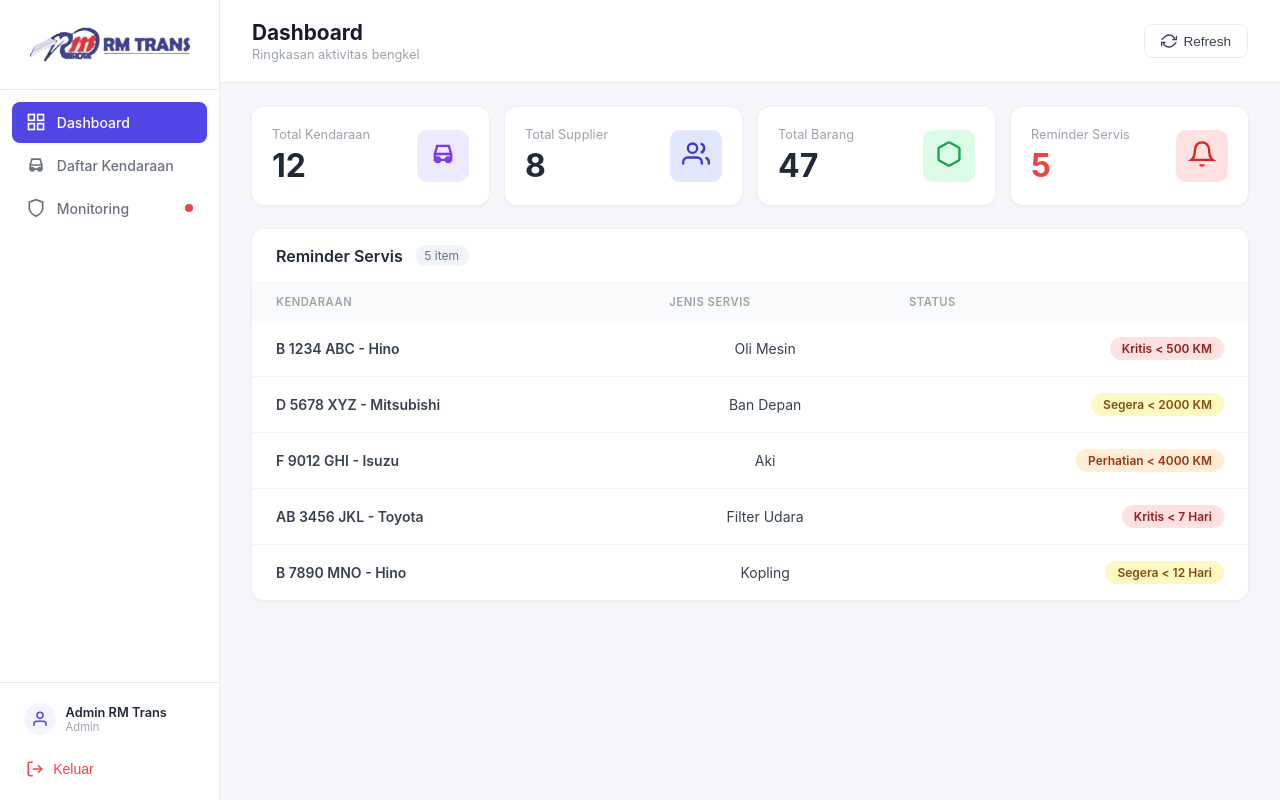
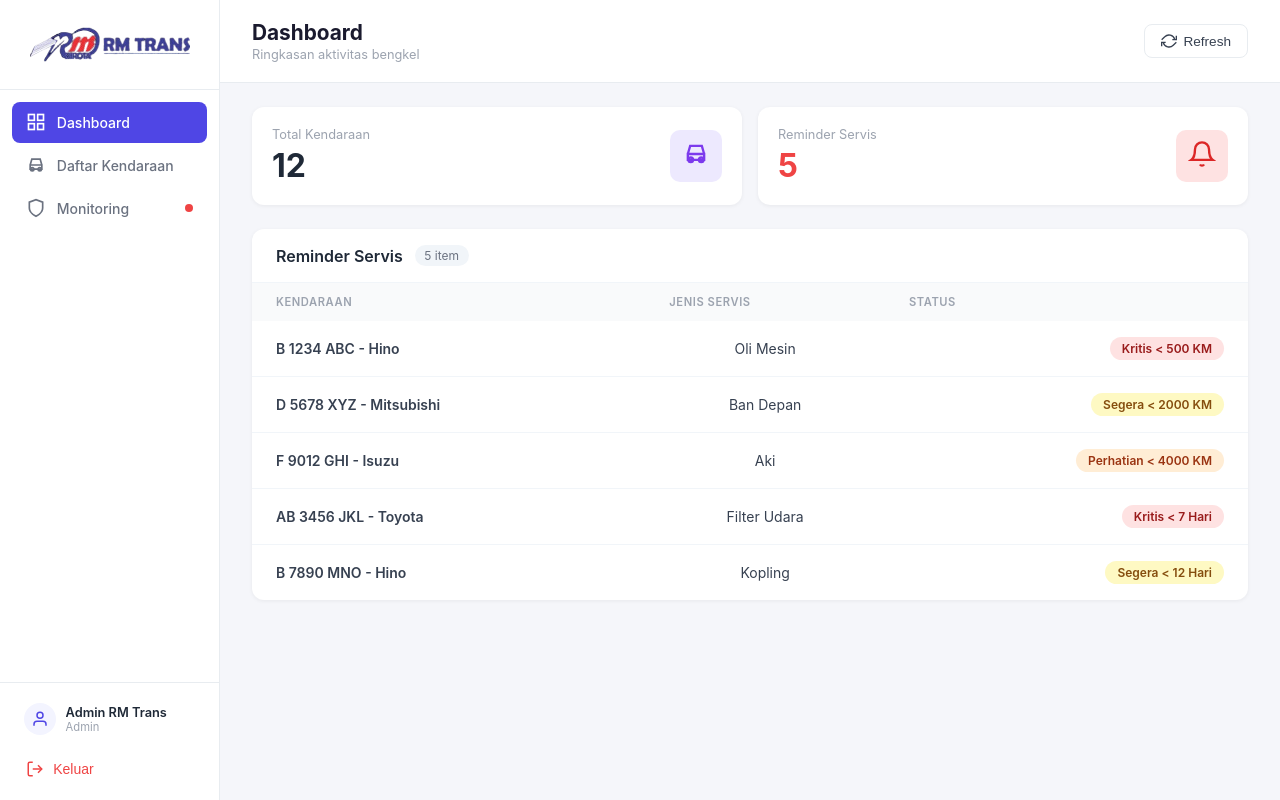
Before and after one commit to Ronaltama/RM_TRANS-Monitoring-Bengkel, a Vue app in the folder Frontend/: page /dashboard in a window 1280 px wide. Built offline with nearby package versions, Linux system fonts and the light colour scheme.

Commit message:
build web (4)

```diff
--- a/Frontend/src/views/DashboardView.vue
+++ b/Frontend/src/views/DashboardView.vue
@@ -83,18 +83,6 @@ export default {
           iconBg: '#ede9fe', iconColor: '#7c3aed'
         },
         {
-          label: 'Total Supplier',
-          value: 8,
-          icon: '<svg width="28" height="28" viewBox="0 0 24 24" fill="none" stroke="currentColor" stroke-width="2"><path d="M17 21v-2a4 4 0 00-4-4H5a4 4 0 00-4 4v2"/><circle cx="9" cy="7" r="4"/><path d="M23 21v-2a4 4 0 00-3-3.87M16 3.13a4 4 0 010 7.75"/></svg>',
-          iconBg: '#e0e7ff', iconColor: '#4338ca'
-        },
-        {
-          label: 'Total Barang',
-          value: 47,
-          icon: '<svg width="28" height="28" viewBox="0 0 24 24" fill="none" stroke="currentColor" stroke-width="2"><path d="M21 16V8a2 2 0 00-1-1.73l-7-4a2 2 0 00-2 0l-7 4A2 2 0 003 8v8a2 2 0 001 1.73l7 4a2 2 0 002 0l7-4A2 2 0 0021 16z"/></svg>',
-          iconBg: '#dcfce7', iconColor: '#16a34a'
-        },
-        {
           label: 'Reminder Servis',
           value: 5,
           valueColor: '#ef4444',
@@ -114,8 +102,8 @@ export default {
   methods: {
     refresh() {
       // Simulasi refresh
-      const oldVal = this.stats[3].value
-      this.stats[3].value = oldVal
+      const oldVal = this.stats[1].value
+      this.stats[1].value = oldVal
     }
   }
 }
@@ -129,7 +117,7 @@ export default {
 .page-sub { font-size: 0.8rem; color: #9ca3af; margin-top: 2px; }
 .btn-refresh { display: flex; align-items: center; gap: 6px; padding: 0.5rem 1rem; background: #fff; border: 1px solid #e8ecf0; border-radius: 8px; font-size: 0.85rem; color: #374151; cursor: pointer; }
 .content-body { flex: 1; padding: 1.5rem 2rem; }
-.stats-grid { display: grid; grid-template-columns: repeat(4, 1fr); gap: 1rem; margin-bottom: 1.5rem; }
+.stats-grid { display: grid; grid-template-columns: repeat(2, 1fr); gap: 1rem; margin-bottom: 1.5rem; }
 .stat-card { background: #fff; border-radius: 12px; padding: 1.25rem; display: flex; justify-content: space-between; align-items: center; box-shadow: 0 1px 4px rgba(0,0,0,0.06); }
 .stat-label { font-size: 0.8rem; color: #9ca3af; margin-bottom: 4px; }
 .stat-value { font-size: 2rem; font-weight: 700; }
@@ -152,5 +140,5 @@ export default {
 .badge-red { background: #fee2e2; color: #991b1b; }
 .badge-yellow { background: #fef9c3; color: #854d0e; }
 .badge-orange { background: #ffedd5; color: #9a3412; }
-@media (max-width: 900px) { .stats-grid { grid-template-columns: repeat(2, 1fr); } }
+@media (max-width: 900px) { .stats-grid { grid-template-columns: 1fr; } }
 </style>
```
